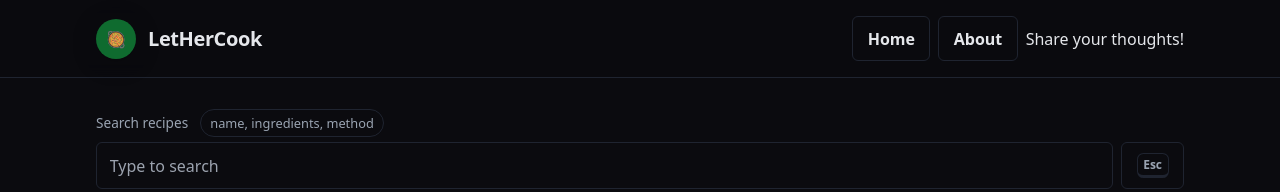
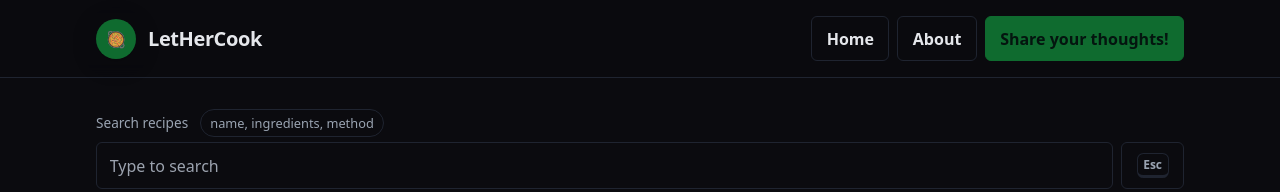
Before and after one commit to nandonateor/lethercook, a plain HTML site: page index.html in a window 1280 px wide. Shown: the top 192 px of the page. Drawn offline with nearby package versions, Linux system fonts and the light colour scheme.

Commit message:
fixing share your thoughts button

```diff
--- a/index.html
+++ b/index.html
@@ -60,7 +60,7 @@
       <div class="ml-auto flex items-center gap-2">
         <a href="#/" class="btn btn-outline">Home</a>
         <button id="open-about" class="btn btn-outline">About</button>
-		<a href="mailto:nxs16696@gmail.com?subject=LetHerCook&body=Hi Nandini, ...">Share your thoughts!</a>
+		<a href="mailto:nxs16696@gmail.com?subject=LetHerCook&body=Hi Nandini, ..." target="_blank" class="btn btn-primary">Share your thoughts!</a>
       </div>
     </div>
   </header>
```
